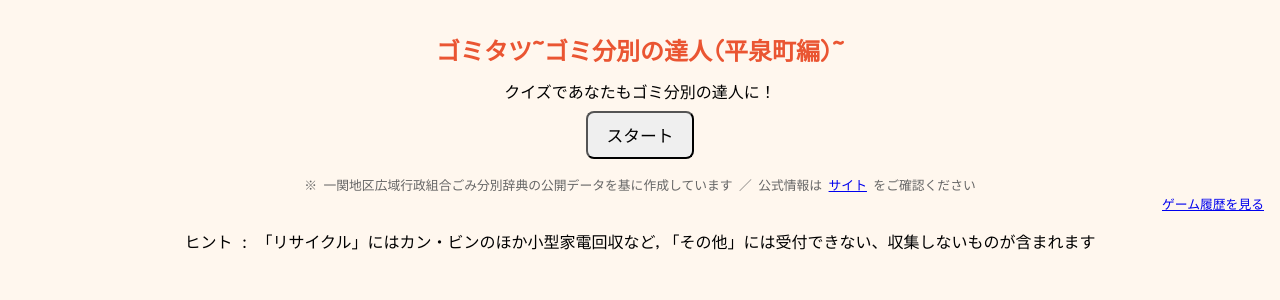
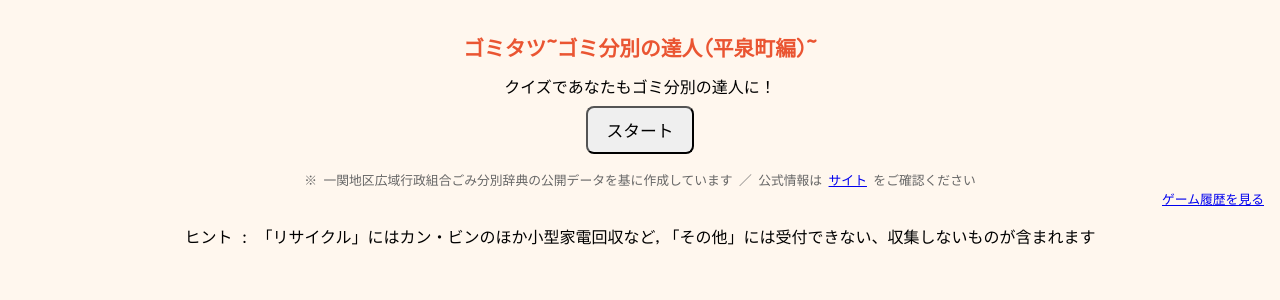
Before and after one commit to evergreen90/garbage-game, a Flask app: page / in a window 1280 px wide. Shown: the top 300 px of the page. Run offline with Flask 3, Linux system fonts and the light colour scheme.

Commit message:
css修正

```diff
--- a/static/style.css
+++ b/static/style.css
@@ -10,7 +10,7 @@ body {
 }
 
 #title {
-    font-size: 1.5rem;
+    font-size: 1.3rem;
     font-weight: 700;
     margin: 8px 0 12px;
     color: #ea5532;
```
